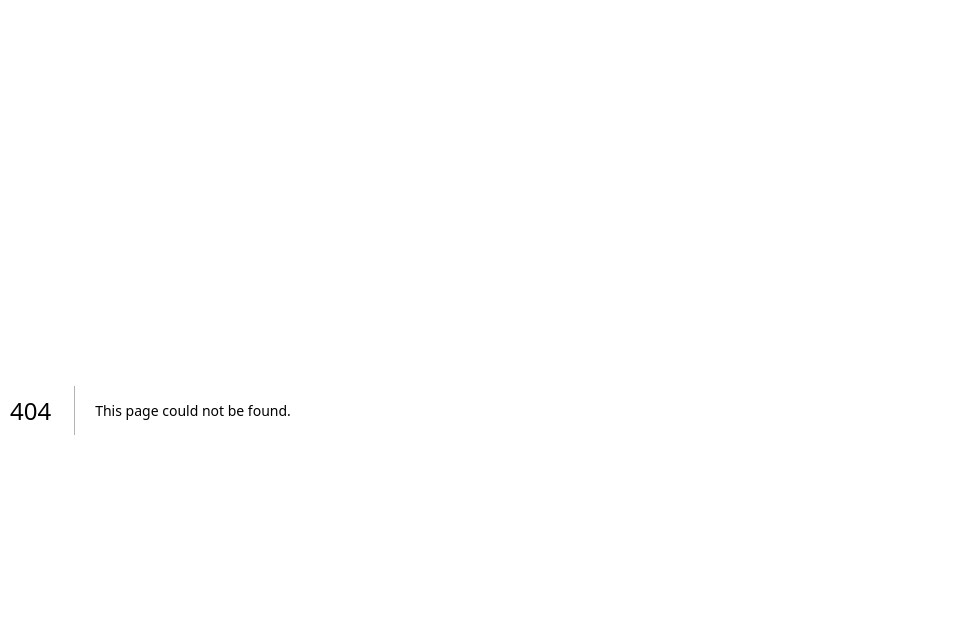
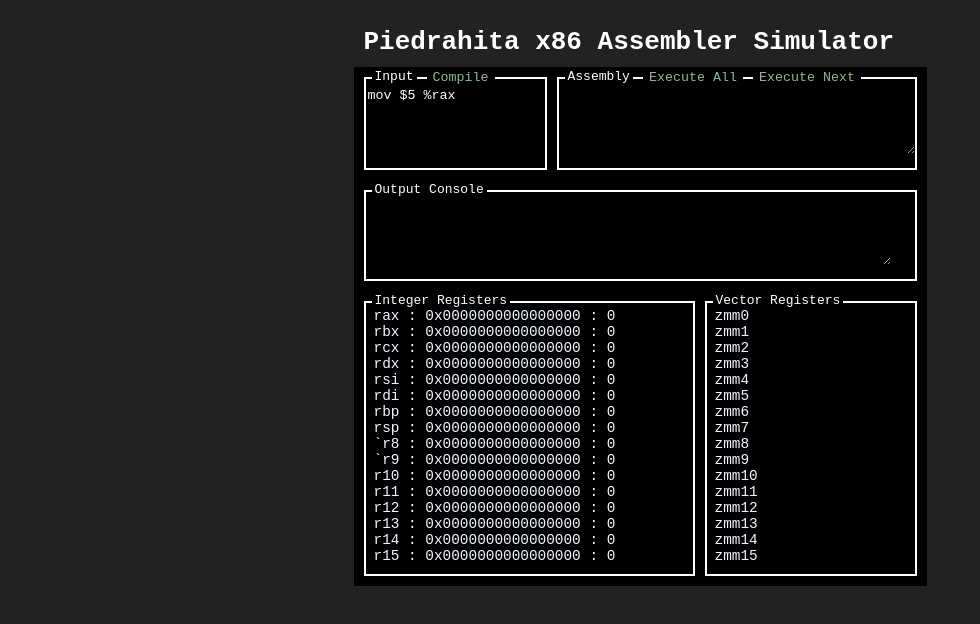
Before and after one commit to redassser/ASM, a Next.js app: page /test in a window 1280 px wide. Before the commit this address had no page. Shown: the top 624 px of the page, without its empty margins (0-980 px from the left). Built offline with nearby package versions, Linux system fonts and the light colour scheme.

Commit message:
css updating

```diff
--- /dev/null
+++ b/components/test.module.css
@@ -0,0 +1,67 @@
+/* Wrapper */
+.wrapper {
+    background-color: black;
+    display: flex;
+    flex-flow: row wrap;
+    gap: 10px;
+    margin-top: 20px;
+}
+/* Vertical Column Segment */
+.vertseg {
+    background-color:black;
+    border: 2px solid white;
+    outline: 10px solid black;
+    flex-grow: 1;
+}
+
+/* Segment Head */
+.seghead {
+    display: flex;
+    position: relative;
+    top: -10px;
+    left: 6px;
+    gap: 10px;
+}
+
+/* Head Parts */
+.headtitle {
+    background-color: black;
+    padding-left:3px; padding-right:3px;
+}
+.headbutton {
+    background-color: black;
+    color:darkseagreen;
+    border: 0;
+    font-family: monospace;
+}
+.headbutton:hover {
+    background-color:darkseagreen;
+    color: white;
+}
+.headbutton:active {
+    background-color: green;
+}
+
+/* Segment Body */
+.segbody {
+    position: relative;
+    top: -10px;
+}
+
+/* Body Parts */
+.bodytext {
+    resize:vertical;
+    background-color: black;
+    color: white;
+    border-width: 0;
+    width: 95%;
+    min-height: 4rem;
+}
+.bodytext:focus {
+    outline:0;
+}
+.register {
+    color:aliceblue;
+    font-size: .9rem;
+    padding-left: .5rem;
+}
--- /dev/null
+++ b/pages/test.js
@@ -0,0 +1,119 @@
+import { use, useState } from "react"
+import {x86,translatex86} from "/components/translatex86"
+import styles from "/components/test.module.css"
+/*
+    CURRENT ORDER OF OPERATIONS
+    -> Class cpu is defined with base functionality  -> ../components/cpu.js
+    -> Class x86 is extended from class cpu, which transforms cpu functions into x86 compatible functions -> ../components/x86.js
+
+    -> User types into input box and submits using button -> ../pages/index.js (current)
+    -> Input is translated into functions defined in class declaration x86 -> ../components/translatex86.js
+*/
+
+
+export default function Home() {
+    const [input, setInput] = useState("mov $5 %rax ") //Initial state
+    const [regs, setRegs] = useState(x86.intRegisters)
+    const [err, setErr] = useState("");
+    const [list, setList] = useState([]);
+    const [listpointer, setP] = useState(0);
+
+    function handleStack() {
+        if(listpointer>=list.length) {setErr(["The program has ended"]);return;}
+        x86.execAll(list.slice(listpointer));
+        setRegs(x86.intRegisters.slice(0));
+        setP(list.length);
+    }
+    function handleNext() {
+        if(listpointer>=list.length) {setErr(["The program has ended"]);return;}
+        x86.exec(list[listpointer]);
+        setP(listpointer+1);
+        listChange(list);
+        setRegs(x86.intRegisters.slice(0));
+    }
+    function handleInput(evt) {
+        setInput(evt.target.value);
+    }
+    function handleSubmit() {
+        const obj = translatex86(input);
+        setRegs(x86.intRegisters.slice(0));
+        setErr(obj.errors.join("\n"));
+        setList(obj.list);
+        setP(0);
+    }
+    function listChange(list) {
+        const h = [];
+        list.forEach((line, ind) => {
+            var prefix = " ";
+            if(ind==listpointer) {prefix=">"}
+            var hex = line[0].toString(16);
+            var mid = " <main+"+line[0]+">  ";
+            var vars = line.slice(2).join(",");
+            if(hex.length!=12) {hex = ("0".repeat(12-hex.length)+hex);}
+            if(mid.length!=16) {mid = (mid+" ".repeat(16-mid.length))}
+            h.push(prefix+"0x"+hex+mid+line[1]+"   "+vars);
+        });
+        return h
+    }
+    return(
+    <>
+        <h1>Piedrahita x86 Assembler Simulator</h1>
+        <div className={styles.wrapper}>
+            <div className={styles.vertseg}>
+                <div className={styles.seghead}>
+                    <div className={styles.headtitle}>Input</div>
+                    <button className={styles.headbutton} onClick={handleSubmit}>Compile</button>
+                </div>
+                <div className={styles.segbody} style={{height:"85%"}}>
+                    <textarea spellCheck="false" className={styles.bodytext} style={{resize:"none", height:"100%"}} value={input} onChange={evt => handleInput(evt)}/>
+                </div>
+            </div>
+            <div className={styles.vertseg}>
+                <div className={styles.seghead}>
+                    <div className={styles.headtitle}>Assembly</div>
+                    <button className={styles.headbutton} onClick={handleStack}>Execute All</button>
+                    <button className={styles.headbutton} onClick={handleNext}>Execute Next</button>
+                </div>
+                <div className={styles.segbody}>
+                    <textarea spellCheck="false" disabled className={styles.bodytext} style={{minWidth:"22rem"}} value={listChange(list).join("\n")} onChange={evt => handleInput(evt)}/>
+                </div>
+            </div>
+        </div>
+        <div className={styles.wrapper}>
+            <div className={styles.vertseg}>
+                <div className={styles.seghead}>
+                    <div className={styles.headtitle}>Output Console</div>
+                </div>
+                <div className={styles.segbody}>
+                <textarea disabled className={styles.bodytext} value={err}></textarea>
+                </div>
+            </div>
+        </div>
+        <div className={styles.wrapper}>
+            <div className={styles.vertseg}>
+                <div className={styles.seghead}>
+                    <div className={styles.headtitle}>Integer Registers</div>
+                </div>
+                <div className={styles.segbody}>
+                    {x86.intregs.map((item,ind) => {
+                        const bytes = regs[ind], name = (item[0].length==3) ? item[0] : "`"+item[0];
+                        var hex = bytes.toString(16).toUpperCase(), bin = bytes.toString(10);
+                        if(hex.length<16) {hex="0".repeat(16-hex.length)+hex}
+                        return(<div className={styles.register} key={item[0]}>{name+" : 0x"+hex+" : "+bin}</div>)
+                    })}
+                </div>
+            </div>
+            <div className={styles.vertseg}>
+                <div className={styles.seghead}>
+                    <div className={styles.headtitle}>Vector Registers</div>
+                </div>
+                <div className={styles.segbody}>
+                    {x86.floatregs.map((item,ind) => {
+                        return(<div className={styles.register} key={item[0]}>{item[0]}</div>);
+                    })}
+                </div>
+            </div>
+        </div>
+    </>
+    )
+}
```
